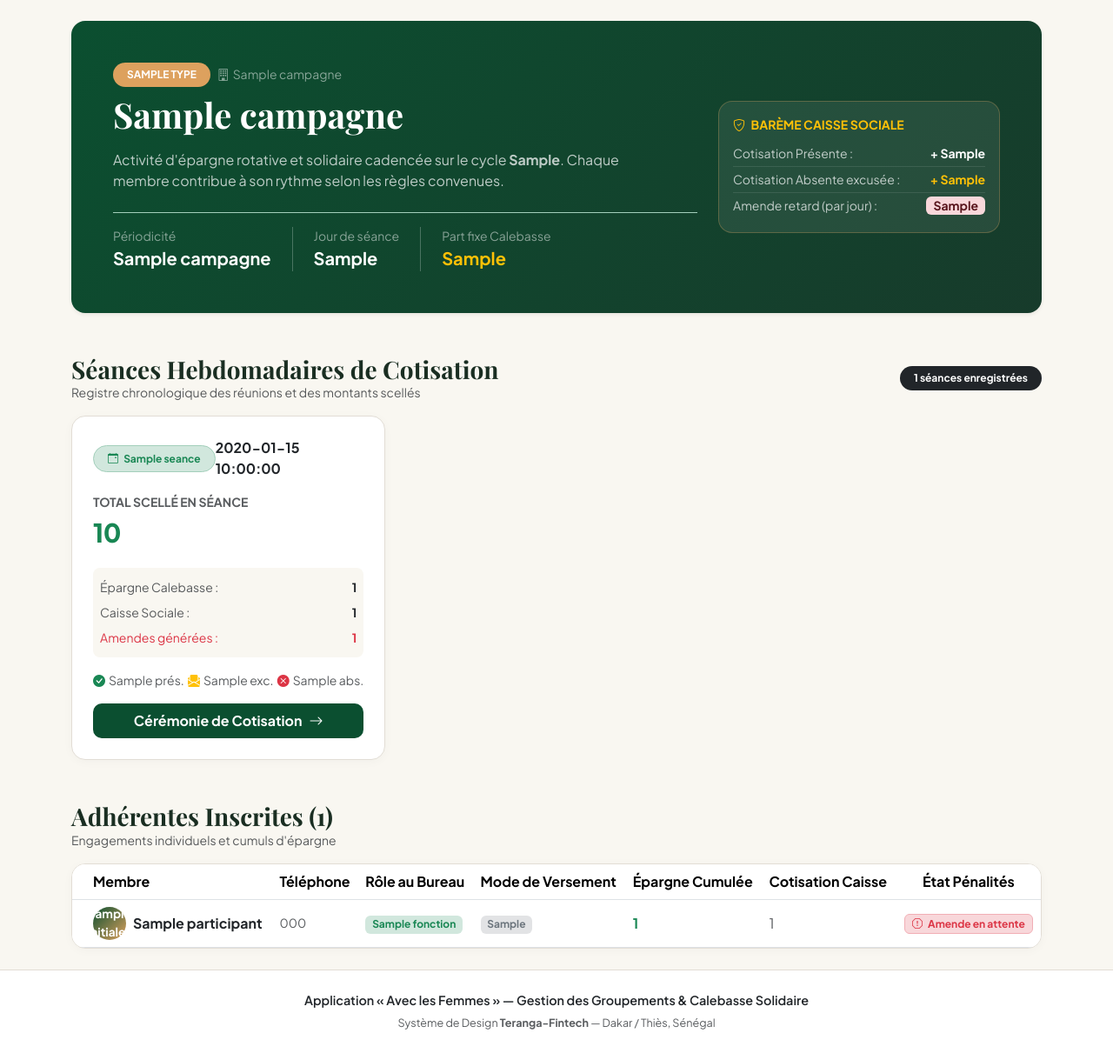
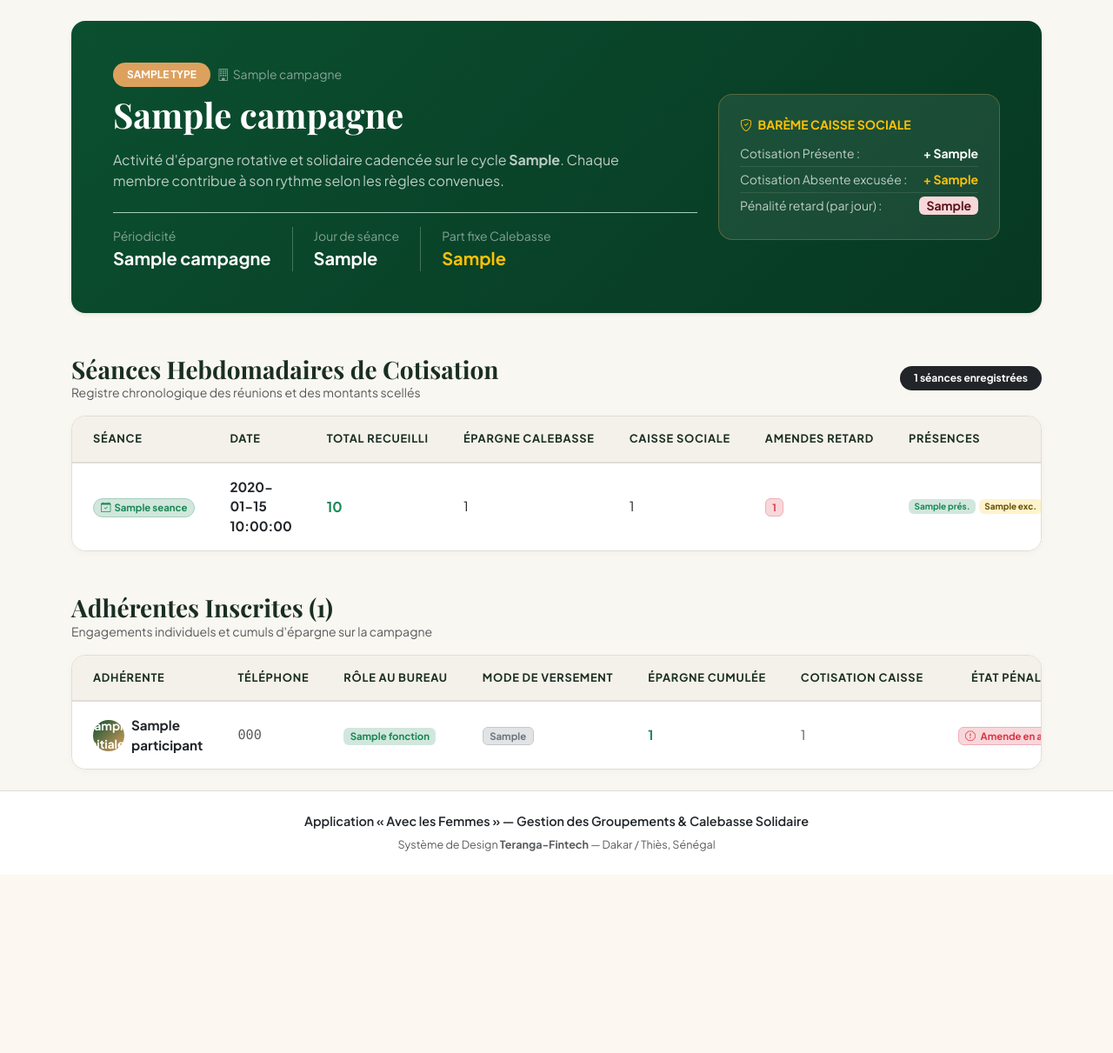
Before and after one commit to Gafclerck/AvecLesFemmes, a Symfony app: template templates/campagne/show.html.twig in a window 1280 px wide. Shown: the part 182-1393 px from the top of the page at 87% size. After the commit the page ends 1188 px from the top, so only its background shows below. Run offline with Twig, Linux system fonts and the light colour scheme; the template is opened without the code that fills it: most values are stand-ins (such as "Sample title", 1, 10 or a date in 2020); some libraries are stand-ins or nearby versions; some web fonts are replaced.

Commit message:
refactor: replace seance cards with table view in campagne detail

```diff
--- a/templates/campagne/show.html.twig
+++ b/templates/campagne/show.html.twig
@@ -1,6 +1,6 @@
 {% extends 'base.html.twig' %}
 
-{% block title %}{{ campagne.nom }} — Calebasses Teranga{% endblock %}
+{% block title %}{{ campagne.nom }} — Calebasses{% endblock %}
 
 {% block body %}
 <!-- Fil d'Ariane -->
@@ -13,7 +13,7 @@
 </nav>
 
 <!-- En-tête Campagne & Paramètres Métier -->
-<div class="card card-teranga p-4 p-md-5 mb-5 border-0 shadow-sm" style="background: linear-gradient(135deg, #0B4F30 0%, #173B2B 100%); color: #FFFFFF;">
+<div class="card card-teranga p-4 p-md-5 mb-5 border-0 shadow-sm" style="background: linear-gradient(135deg, var(--vert-calebasse) 0%, var(--vert-calebasse-dark) 100%); color: #FFFFFF;">
     <div class="row align-items-center g-4">
         <div class="col-lg-8">
             <div class="d-flex align-items-center gap-2 mb-2">
@@ -24,7 +24,7 @@
             </div>
 
             <h1 class="display-6 fw-bold mb-3">{{ campagne.nom }}</h1>
-            <p class="text-light opacity-75 mb-4" style="max-width: 600px;">
+            <p class="text-light opacity-75 mb-4" style="max-width: 620px;">
                 Activité d'épargne rotative et solidaire cadencée sur le cycle <strong>{{ campagne.exercicePeriode|default('2026') }}</strong>.
                 Chaque membre contribue à son rythme selon les règles convenues.
             </p>
@@ -49,7 +49,7 @@
 
         <div class="col-lg-4">
             <!-- Boîte de règles de Caisse & Amendes -->
-            <div class="p-3 rounded-4" style="background: rgba(255, 255, 255, 0.08); border: 1px solid rgba(221, 161, 94, 0.3);">
+            <div class="p-4 rounded-4" style="background: rgba(255, 255, 255, 0.08); border: 1px solid rgba(221, 161, 94, 0.3);">
                 <div class="text-warning fw-bold small text-uppercase mb-2">
                     <i class="bi bi-shield-check me-1"></i> Barème Caisse Sociale
                 </div>
@@ -62,15 +62,15 @@
                     <strong class="text-warning">+ {{ campagne.montantCaisseAbsent }}</strong>
                 </div>
                 <div class="d-flex justify-content-between py-1 small">
-                    <span class="text-light opacity-75">Amende retard (par jour) :</span>
-                    <strong class="text-danger-emphasis bg-danger-subtle px-2 rounded">{{ campagne.amendeJournaliere }}</strong>
+                    <span class="text-light opacity-75">Pénalité retard (par jour) :</span>
+                    <strong class="text-danger-emphasis bg-danger-subtle px-2 py-0.5 rounded">{{ campagne.amendeJournaliere }}</strong>
                 </div>
             </div>
         </div>
     </div>
 </div>
 
-<!-- Section 1 : Calendrier des Séances de Cotisation -->
+<!-- Section 1 : Séances Hebdomadaires sous forme de TABLEAU -->
 <div class="mb-5">
     <div class="d-flex justify-content-between align-items-center mb-3">
         <div>
@@ -80,82 +80,100 @@
         <span class="badge bg-dark rounded-pill px-3 py-2">{{ seances|length }} séances enregistrées</span>
     </div>
 
-    <div class="row g-3">
+    <div class="table-teranga-wrapper">
+        <div class="table-responsive">
+            <table class="table table-teranga table-hover align-middle">
+                <thead>
+                    <tr>
+                        <th class="ps-4">Séance</th>
+                        <th>Date</th>
+                        <th>Total Recueilli</th>
+                        <th>Épargne Calebasse</th>
+                        <th>Caisse Sociale</th>
+                        <th>Amendes Retard</th>
+                        <th>Présences</th>
+                        <th class="text-end pe-4">Action</th>
+                    </tr>
+                </thead>
+                <tbody>
                     {% for s in seances %}
-            <div class="col-md-6 col-lg-4">
-                <div class="card card-teranga h-100 p-4 d-flex flex-column">
-                    <div class="d-flex justify-content-between align-items-center mb-3">
-                        <span class="badge bg-success-subtle text-success border border-success-subtle px-3 py-2 rounded-pill">
-                            <i class="bi bi-calendar-event me-1"></i> {{ s.jourNom }}
+                        <tr>
+                            <td class="ps-4">
+                                <span class="badge bg-success-subtle text-success border border-success-subtle px-2 py-1 rounded-pill">
+                                    <i class="bi bi-calendar-check me-1"></i>{{ s.jourNom }}
                                 </span>
-                        <span class="fw-bold text-dark fs-6">{{ s.dateFormatted }}</span>
-                    </div>
-
-                    <div class="text-muted small text-uppercase fw-bold letter-spacing-1">Total Scellé en Séance</div>
-                    <div class="montant-geant text-success my-2" style="font-size: 1.85rem;">
-                        {{ s.grandTotal }}
-                    </div>
-
-                    <div class="p-2 rounded-3 my-3" style="background-color: var(--fond-ecru);">
-                        <div class="d-flex justify-content-between small py-1">
-                            <span class="text-muted">Épargne Calebasse :</span>
-                            <strong class="text-dark">{{ s.totalEpargne }}</strong>
-                        </div>
-                        <div class="d-flex justify-content-between small py-1">
-                            <span class="text-muted">Caisse Sociale :</span>
-                            <strong class="text-dark">{{ s.totalCaisse }}</strong>
-                        </div>
+                            </td>
+                            <td>
+                                <strong class="text-dark">{{ s.dateFormatted }}</strong>
+                            </td>
+                            <td>
+                                <strong class="text-success fs-6">{{ s.grandTotal }}</strong>
+                            </td>
+                            <td>
+                                <span class="text-dark">{{ s.totalEpargne }}</span>
+                            </td>
+                            <td>
+                                <span class="text-dark">{{ s.totalCaisse }}</span>
+                            </td>
+                            <td>
                                 {% if s.nbAbsentsNonPayes > 0 %}
-                            <div class="d-flex justify-content-between small py-1 text-danger">
-                                <span>Amendes générées :</span>
-                                <strong>{{ s.totalAmendes }}</strong>
-                            </div>
+                                    <span class="badge bg-danger-subtle text-danger border border-danger-subtle">
+                                        {{ s.totalAmendes }}
+                                    </span>
+                                {% else %}
+                                    <span class="text-muted small">—</span>
+                                {% endif %}
+                            </td>
+                            <td>
+                                <div class="d-flex align-items-center gap-1 small">
+                                    <span class="badge bg-success-subtle text-success" title="Présentes">{{ s.nbPresents }} prés.</span>
+                                    <span class="badge bg-warning-subtle text-warning-emphasis" title="Excusées avec fonds">{{ s.nbAbsentsAvecFonds }} exc.</span>
+                                    {% if s.nbAbsentsNonPayes > 0 %}
+                                        <span class="badge bg-danger-subtle text-danger" title="Absentes sans paiement">{{ s.nbAbsentsNonPayes }} abs.</span>
                                     {% endif %}
                                 </div>
-
-                    <div class="d-flex justify-content-between small text-muted mb-3">
-                        <span><i class="bi bi-check-circle-fill text-success me-1"></i>{{ s.nbPresents }} prés.</span>
-                        <span><i class="bi bi-envelope-paper-fill text-warning me-1"></i>{{ s.nbAbsentsAvecFonds }} exc.</span>
-                        <span><i class="bi bi-x-circle-fill text-danger me-1"></i>{{ s.nbAbsentsNonPayes }} abs.</span>
-                    </div>
-
-                    <a href="{{ path('app_campagne_seance_show', {id: campagne.id, date: s.dateRaw}) }}" class="btn btn-teranga-primary w-100 mt-auto d-flex justify-content-center align-items-center gap-2">
-                        <span>Cérémonie de Cotisation</span>
+                            </td>
+                            <td class="text-end pe-4">
+                                <a href="{{ path('app_campagne_seance_show', {id: campagne.id, date: s.dateRaw}) }}" class="btn btn-teranga-outline btn-sm d-inline-flex align-items-center gap-1">
+                                    <span>Cérémonie & Appel</span>
                                     <i class="bi bi-arrow-right"></i>
                                 </a>
+                            </td>
+                        </tr>
+                    {% else %}
+                        <tr>
+                            <td colspan="8" class="text-center py-4 text-muted">
+                                Aucune séance n'a encore été enregistrée pour cette campagne.
+                            </td>
+                        </tr>
+                    {% endfor %}
+                </tbody>
+            </table>
         </div>
-            </div>
-        {% else %}
-            <div class="col-12">
-                <div class="card card-teranga p-4 text-center text-muted">
-                    Aucune séance n'a encore été enregistrée pour cette campagne.
-                </div>
-            </div>
-        {% endfor %}
     </div>
 </div>
 
-<!-- Section 2 : Membres Adhérentes de la Campagne -->
+<!-- Section 2 : Membres Adhérentes de la Campagne sous forme de TABLEAU -->
 <div>
     <div class="d-flex justify-content-between align-items-center mb-3">
         <div>
             <h3 class="fw-bold mb-0">Adhérentes Inscrites ({{ participants|length }})</h3>
-            <p class="text-muted small mb-0">Engagements individuels et cumuls d'épargne</p>
+            <p class="text-muted small mb-0">Engagements individuels et cumuls d'épargne sur la campagne</p>
         </div>
     </div>
 
-    <div class="card card-teranga p-0 overflow-hidden">
+    <div class="table-teranga-wrapper">
         <div class="table-responsive">
-            <table class="table table-hover align-middle mb-0">
-                <thead style="background-color: var(--fond-ecru);">
+            <table class="table table-teranga table-hover align-middle">
+                <thead>
                     <tr>
-                        <th class="ps-4">Membre</th>
+                        <th class="ps-4">Adhérente</th>
                         <th>Téléphone</th>
                         <th>Rôle au Bureau</th>
                         <th>Mode de Versement</th>
                         <th>Épargne Cumulée</th>
                         <th>Cotisation Caisse</th>
-                        <th class="text-center">État Pénalités</th>
+                        <th class="text-center pe-4">État Pénalités</th>
                     </tr>
                 </thead>
                 <tbody>
@@ -163,26 +181,26 @@
                         <tr>
                             <td class="ps-4">
                                 <div class="d-flex align-items-center gap-2">
-                                    <div class="avatar-rond" style="width: 38px; height: 38px; font-size: 0.85rem;">
+                                    <div class="avatar-rond" style="width: 36px; height: 36px; font-size: 0.85rem;">
                                         {{ p.initiales }}
                                     </div>
                                     <strong class="text-dark">{{ p.nomComplet }}</strong>
                                 </div>
                             </td>
-                            <td class="text-muted small">{{ p.telephone }}</td>
+                            <td class="text-muted small font-monospace">{{ p.telephone }}</td>
                             <td>
                                 <span class="badge bg-success-subtle text-success small">
                                     {{ p.fonction|default('Adhérente') }}
                                 </span>
                             </td>
                             <td>
-                                <span class="badge {% if p.isLibre %}bg-info-subtle text-info{% else %}bg-secondary-subtle text-secondary{% endif %}">
+                                <span class="badge {% if p.isLibre %}bg-info-subtle text-info border border-info-subtle{% else %}bg-secondary-subtle text-secondary border border-secondary-subtle{% endif %}">
                                     {{ p.modeAdhesion }}
                                 </span>
                             </td>
                             <td><strong class="text-success">{{ p.totalEpargneVerse }}</strong></td>
                             <td class="text-muted">{{ p.totalCaisseVerse }}</td>
-                            <td class="text-center">
+                            <td class="text-center pe-4">
                                 {% if p.aAmendeImpayee %}
                                     <span class="badge bg-danger-subtle text-danger border border-danger-subtle">
                                         <i class="bi bi-exclamation-octagon me-1"></i> Amende en attente
@@ -194,6 +212,12 @@
                                 {% endif %}
                             </td>
                         </tr>
+                    {% else %}
+                        <tr>
+                            <td colspan="7" class="text-center py-4 text-muted">
+                                Aucune adhérente inscrite dans cette campagne.
+                            </td>
+                        </tr>
                     {% endfor %}
                 </tbody>
             </table>
```
Lines whose indentation alone changed are shown as unchanged.
